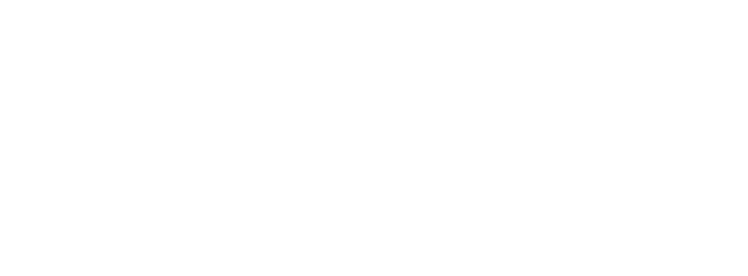
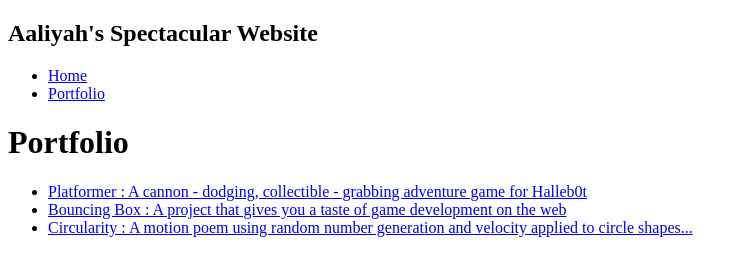
Before and after one commit to AaliyahHassanin/AaliyahHassanin.github.io, a plain HTML site: page portfolio.html in a window 1280 px wide. Shown: the whole page, without its empty margins (0-748 px from the left). Drawn offline with Linux system fonts and the light colour scheme.

Commit message:
add portfolio.html file

```diff
--- a/portfolio.html
+++ b/portfolio.html
@@ -0,0 +1,34 @@
+<!DOCTYPE HTML>
+<html>
+    <head>
+        <title>Aaliyah's Spectacular Website</title>
+    </head>
+
+    <body>
+      <div id="all-contents">
+        <nav>
+          <h1>Aaliyah's Spectacular Website</h1>
+          <ul id="nav-ul">
+              <li class="nav-li">
+                  <a class="nav-a" href="index.html">Home</a>
+              </li>
+              <li class="nav-li">
+                  <a class="nav-a" href="portfolio.html">Portfolio</a>
+              </li>
+          </ul>
+      </nav>
+      <main>
+        <div class="content">
+            <h1>Portfolio</h1>
+            <ul id="portfolio">
+              <li><a href="projects/platformer/">Platformer : A cannon - dodging, collectible - grabbing adventure game for Halleb0t</a></li>
+    <li><a href="projects/bouncing-box/">Bouncing Box : A project that gives you a taste of game development on the web </a></li>
+    <li><a href="projects/circularity/">Circularity : A motion poem using random number generation and velocity applied to circle shapes...</a></li>
+
+            </ul>
+        </div>
+    </main>
+
+      </div>
+    </body>
+</html>
--- a/style.css
+++ b/style.css
@@ -1,6 +1,6 @@
 body {
-    background: #bde3e6;
-    color: rgb(186, 194, 227);
+    background: #ffe1ff;
+    color: rgb(255, 160, 176);
     padding: 10px;
     font-family: arial;
 }
@@ -11,7 +11,7 @@
 
 /* navigation menu */
 nav {
-    background: rgb(245, 163, 142);
+    background: rgb(198, 244, 255);
    margin: 0 auto;
    margin-bottom: 20px;
     display: flex;
@@ -33,7 +33,7 @@
 }
 a {
     text-decoration: none;
-    color: #fff;
+    color: #cfcaff;
 }
 
 /* main container area beneath menu */
@@ -55,7 +55,7 @@
 
 /* portfolio styles */
 #interests {
-    border: 4px rgb(222, 251, 253) ridge;
+    border: 4px rgb(250, 251, 211) ridge;
     padding: 8px;
 }
 h2, h3 {
```
